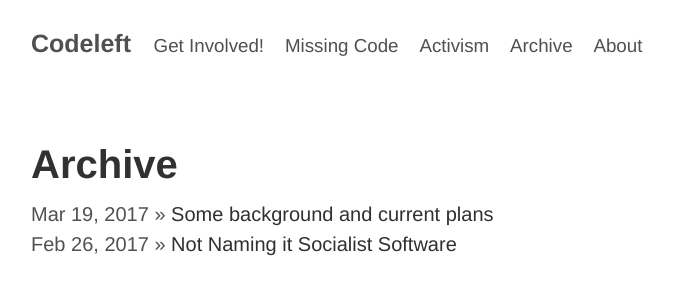
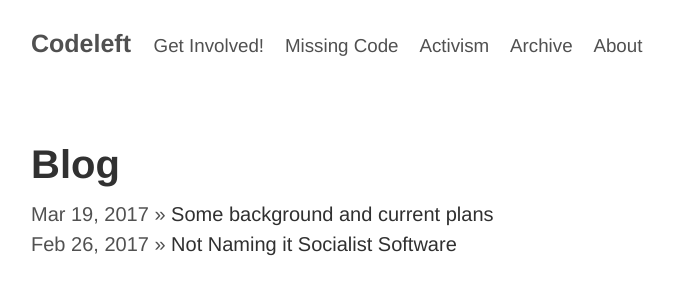
Before and after one commit to johhoi/codeleft, a Jekyll site: the page built from blog.html, in a window 1280 px wide. Shown: the top 300 px of the page, without its empty margins (229-903 px from the left). Built offline with Jekyll 4.4.1, drawn with Linux system fonts in a browser that asks for light colours.

Commit message:
Update and rename archive.html to blog.html

```diff
--- a/archive.html
+++ b/blog.html
@@ -1,9 +1,9 @@
 ---
 layout: default
-title: Archive
+title: Blog
 ---
 
-<h1>Archive</h1>
+<h1>Blog</h1>
 
 {% for post in site.posts %}
 
```
